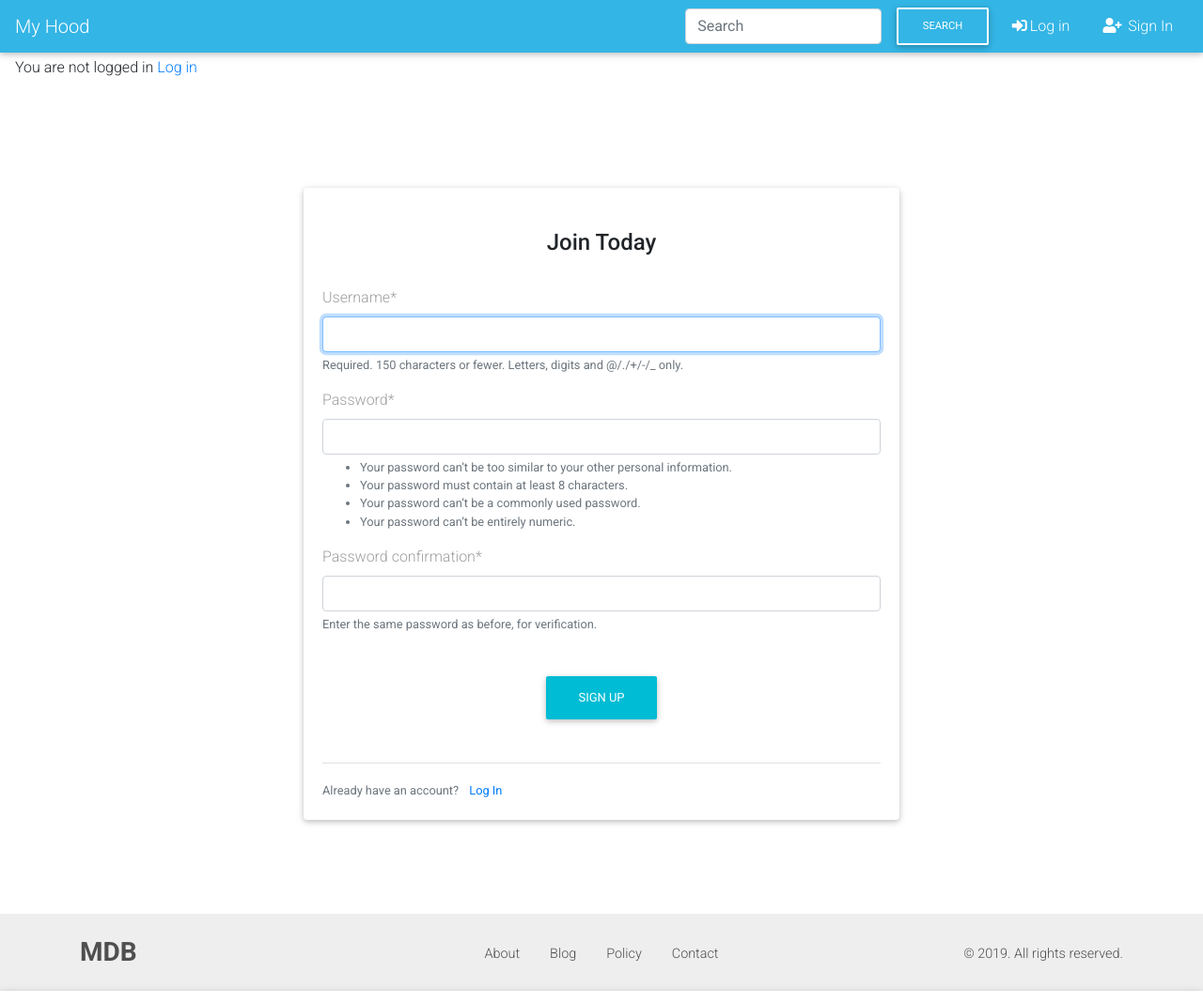
After one commit to Kenneth-joseph/the-hood, a Django app: page /register/ in a window 1280 px wide. The commit adds this page. Shown: the top 1068 px of the page at 94% size. Run offline with Django 3.2, Linux system fonts and the light colour scheme; some libraries are stand-ins or nearby versions.

Commit message:
made changes in my navbar and home page

```diff
--- a/hood/templates/base.html
+++ b/hood/templates/base.html
@@ -31,7 +31,13 @@
 
 
 {% include 'navbar.html' %}
+{% if user.is_authenticated%}
+<p class="ml-3"> Hi {{ user.username }}</p>
+{% else %}
+<p class="ml-3"> You are not logged in <a href="{% url 'login'%}">Log in</a></p>
+{%endif%}
 {% block content %}
+
 {%endblock%}
 {%include 'footer.html'%}
 <!--scripts-->
--- a/hood/templates/navbar.html
+++ b/hood/templates/navbar.html
@@ -5,31 +5,36 @@
     aria-controls="navbarSupportedContent-4" aria-expanded="false" aria-label="Toggle navigation">
     <span class="navbar-toggler-icon"></span>
   </button> &nbsp;&nbsp;&nbsp;
+  <!--SEARCH FORM-->
     <form class="form-inline ml-auto form" >
     <input class="form-control" type="search" placeholder="Search" aria-label="Search">
     <button class="btn btn-outline-white btn-md my-2 my-sm-0 ml-3" type="submit">Search</button>
     </form>
+  <!--END FORM-->
+      {% if user.is_authenticated %}
   <div class="collapse navbar-collapse" id="navbarSupportedContent-4">
     <ul class="navbar-nav ml-auto">
-<!--      <li class="nav-item active">-->
-<!--        <a class="nav-link" href="#">-->
-<!--          <i class="fab fa-facebook-f"></i> Facebook-->
-<!--          <span class="sr-only">(current)</span>-->
-<!--        </a>-->
-<!--      </li>-->
-<!--      <li class="nav-item">-->
-<!--        <a class="nav-link" href="#">-->
-<!--          <i class="fab fa-instagram"></i> Instagram</a>-->
-<!--      </li>-->
       <li class="nav-item dropdown">
         <a class="nav-link dropdown-toggle" id="navbarDropdownMenuLink-4" data-toggle="dropdown"
           aria-haspopup="true" aria-expanded="false">
           <i class="fas fa-user"></i> Profile </a>
         <div class="dropdown-menu dropdown-menu-right dropdown-info" aria-labelledby="navbarDropdownMenuLink-4">
           <a class="dropdown-item" href="#">My account</a>
-          <a class="dropdown-item" href="#">Log out</a>
+          <a class="dropdown-item" href="{%url 'logout'%}">Log out</a>
         </div>
       </li>
+      {%else%}
+       <li class="nav-item" style="list-style:none;">
+        <a class="nav-link" href="{%url 'login'%}" style="color:white">
+          <i class="fas fa-sign-in-alt"></i>Log in </a>
+          <span class="sr-only">(current)</span>
+        </a>
+      </li>
+      <li class="nav-item" style="list-style:none;">
+        <a class="nav-link" href="{%url 'registration'%}" style="color:white">
+          <i class="fas fa-user-plus"></i> Sign In</a>
+      </li>
+      {%endif%}
     </ul>
   </div>
 </nav>
--- a/myhood/settings.py
+++ b/myhood/settings.py
@@ -38,6 +38,7 @@ INSTALLED_APPS = [
     'bootstrap4',
     'hood.apps.HoodConfig',
     'crispy_forms',
+    'users.apps.UsersConfig',
 ]
 
 MIDDLEWARE = [
@@ -125,3 +126,5 @@ MEDIA_URL = '/media/'
 MEDIA_ROOT = os.path.join(BASE_DIR, 'media')
 
 CRISPY_TEMPLATE_PACK = 'bootstrap4'
+LOGIN_REDIRECT_URL = 'home'
+LOGOUT_REDIRECT_URL = 'home'
--- a/myhood/urls.py
+++ b/myhood/urls.py
@@ -14,10 +14,14 @@ Including another URLconf
     2. Add a URL to urlpatterns:  url(r'^blog/', include('blog.urls'))
 """
 # from django.conf.urls import url,include
-from django.urls import path,include
+from django.urls import path, include
 from django.contrib import admin
+from users.views import SignUpView
+from users import views as user_views
 
 urlpatterns = [
     path('admin/', admin.site.urls),
+    path('accounts/', include('django.contrib.auth.urls')),
+    path('register/', SignUpView.as_view(), name='registration'),
     path('', include('hood.urls')),
 ]
--- /dev/null
+++ b/users/templates/registration.html
@@ -0,0 +1,36 @@
+{% extends 'base.html'%}
+{%load crispy_forms_tags %}
+{%block content%}
+<div class="container">
+    <div class="row">
+        <div class="col-md-2"></div>
+        <div class="col-md-8">
+            <div class="card mx-xl-5 post">
+
+  <!-- Card body -->
+    <div class="card-body ">
+                 <p class="h4 text-center py-4">Join Today</p>
+
+       <form action="" method="post" class="grey-text font-weight-light">
+                {% csrf_token %}
+                {{ form|crispy }}
+         <div class="form-group text-center py-4 mt-3">
+        <button class="btn btn-cyan" type="submit">Sign Up
+        </button>
+      </div>
+         </form>
+        <div class="border-top pt-3">
+            <small class="text-muted">
+                Already have an account? <a class="ml-2" href=""> Log In</a>
+            </small>
+        </div>
+     </div>
+  <!-- Card body -->
+</div>
+         </form>
+            <!--end form-->
+        </div>
+        <div class="col-md-2"></div>
+    </div>
+</div>
+{% endblock content%}
--- a/users/views.py
+++ b/users/views.py
@@ -1,3 +1,20 @@
 from django.shortcuts import render
+from django.contrib.auth.forms import UserCreationForm
+from django.urls import reverse_lazy
+from django.views import generic
+
 
 # Create your views here.
+# def register(request):
+#     if request.method == 'POST':
+#         form = UserCreationForm(request.POST)
+#         if form.is_valid():
+#             username = form.cleaned_data.get('username')
+#     else:
+#         form = UserCreationForm()
+#     return render(request, 'registration.html', {"form": form})
+
+class SignUpView(generic.CreateView):
+    form_class = UserCreationForm
+    success_url = reverse_lazy('login')
+    template_name = 'registration.html'
```
Also changed, not shown: hood/templates/registration/login.html (added, +36 -0 lines).
